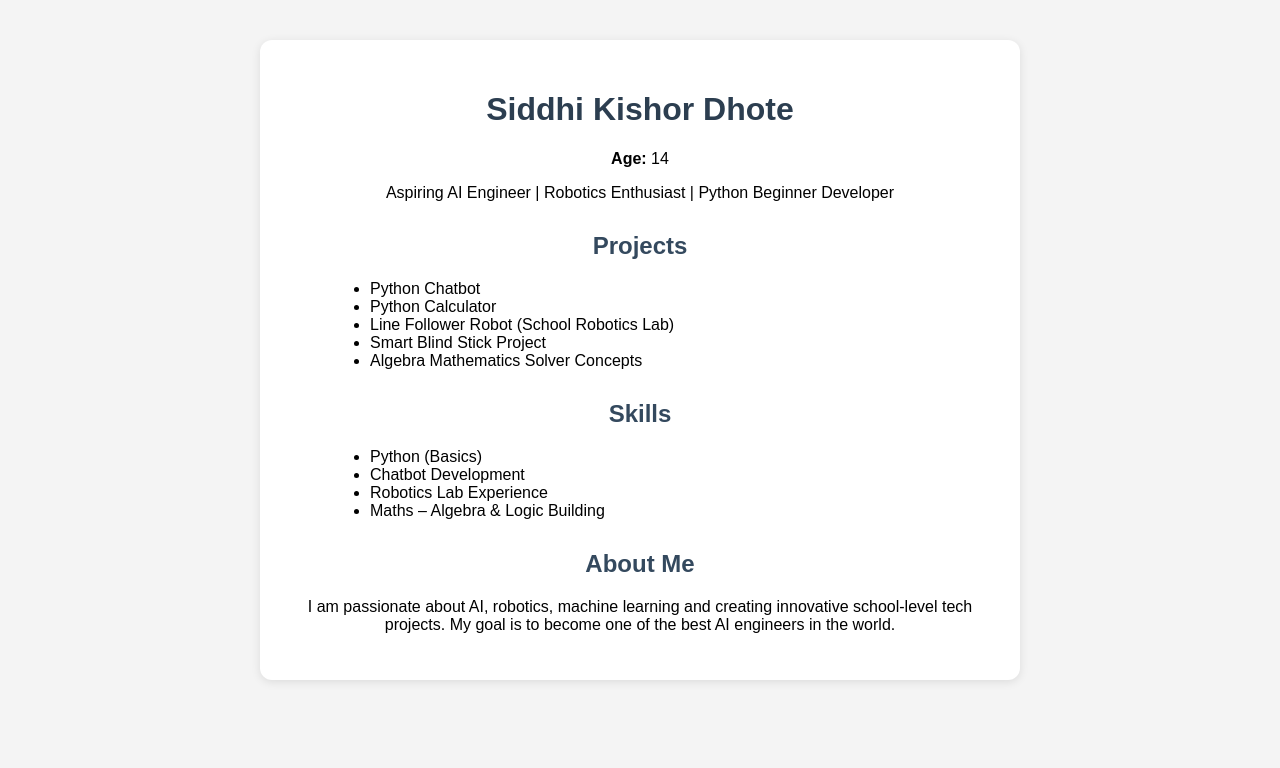
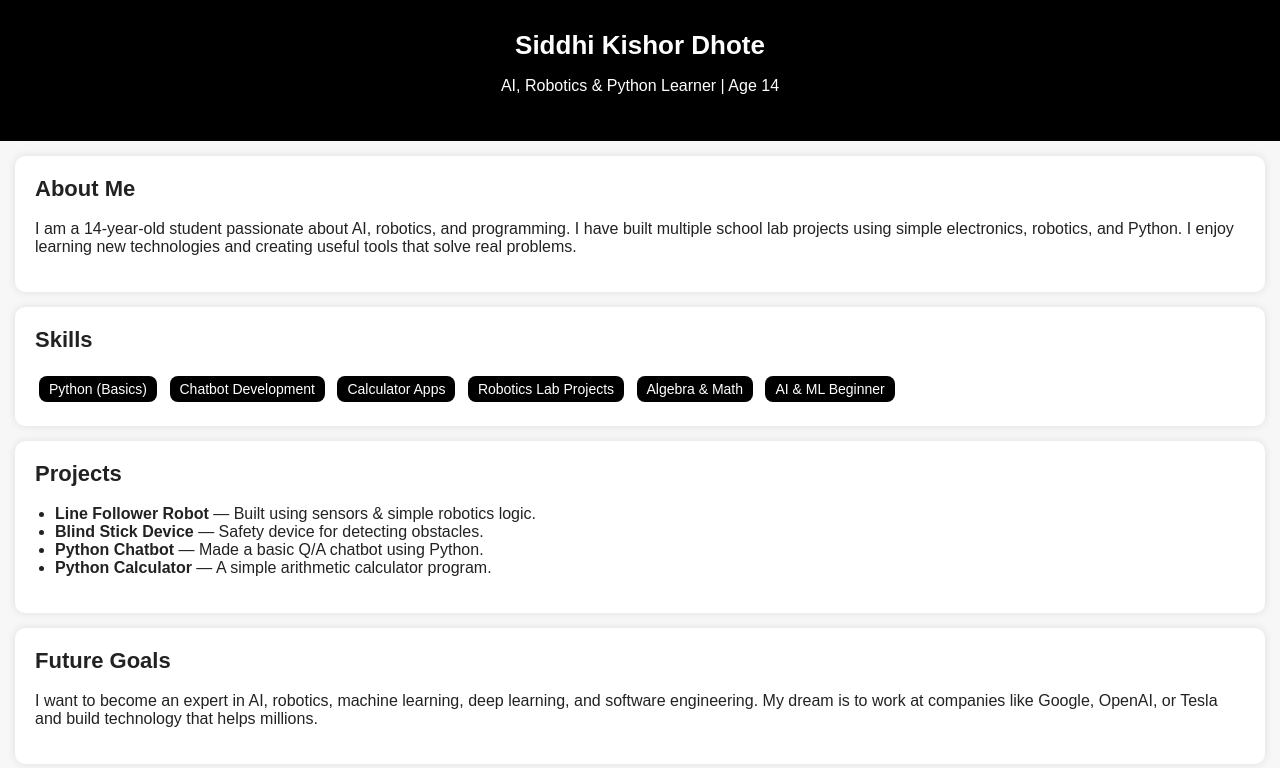
Before and after one commit to siddhidhote3-droid/siddhidhote3-github.io, a plain HTML site: page Index.html in a window 1280 px wide. Drawn offline with Linux system fonts and the light colour scheme.

Commit message:
Enhance portfolio layout and content
Updated the portfolio page with improved styling and content. Revised project descriptions and added a new 'About Me' section.

```diff
--- a/Index.html
+++ b/Index.html
@@ -1,69 +1,95 @@
-<!DOCTYPE html>
+ <!DOCTYPE html>
 <html lang="en">
 <head>
     <meta charset="UTF-8">
     <meta name="viewport" content="width=device-width, initial-scale=1.0">
-    <title>Siddhi Kishor Dhote – Portfolio</title>
+    <title>Siddhi Kishor Dhote — Portfolio</title>
     <style>
         body {
             font-family: Arial, sans-serif;
-            background: #f4f4f4;
             margin: 0;
             padding: 0;
+            background: #f7f7f7;
+            color: #222;
+        }
+        header {
+            background: #000;
+            color: #fff;
+            padding: 30px 20px;
             text-align: center;
         }
-        .container {
-            background: white;
-            padding: 30px;
-            margin: 40px auto;
-            width: 85%;
-            max-width: 700px;
-            border-radius: 12px;
-            box-shadow: 0 2px 10px rgba(0,0,0,0.1);
+        h1 {
+            margin: 0;
+            font-size: 26px;
         }
-        h1 {
-            color: #2c3e50;
+        section {
+            padding: 20px;
+            margin: 15px;
+            background: #fff;
+            border-radius: 10px;
+            box-shadow: 0 0 8px rgba(0,0,0,0.1);
         }
         h2 {
-            color: #34495e;
-            margin-top: 30px;
+            margin-top: 0;
+            font-size: 22px;
         }
         ul {
-            text-align: left;
-            margin-left: 40px;
+            padding-left: 20px;
+        }
+        .tag {
+            display: inline-block;
+            background: #000;
+            color: #fff;
+            padding: 5px 10px;
+            margin: 4px;
+            border-radius: 8px;
+            font-size: 14px;
         }
     </style>
 </head>
 <body>
 
-<div class="container">
+<header>
     <h1>Siddhi Kishor Dhote</h1>
-    <p><strong>Age:</strong> 14</p>
-    <p>Aspiring AI Engineer | Robotics Enthusiast | Python Beginner Developer</p>
+    <p>AI, Robotics & Python Learner | Age 14</p>
+</header>
 
+<section>
+    <h2>About Me</h2>
+    <p>
+        I am a 14-year-old student passionate about AI, robotics, and programming.
+        I have built multiple school lab projects using simple electronics, robotics,
+        and Python. I enjoy learning new technologies and creating useful tools that solve real problems.
+    </p>
+</section>
+
+<section>
+    <h2>Skills</h2>
+    <span class="tag">Python (Basics)</span>
+    <span class="tag">Chatbot Development</span>
+    <span class="tag">Calculator Apps</span>
+    <span class="tag">Robotics Lab Projects</span>
+    <span class="tag">Algebra & Math</span>
+    <span class="tag">AI & ML Beginner</span>
+</section>
+
+<section>
     <h2>Projects</h2>
     <ul>
-        <li>Python Chatbot</li>
-        <li>Python Calculator</li>
-        <li>Line Follower Robot (School Robotics Lab)</li>
-        <li>Smart Blind Stick Project</li>
-        <li>Algebra Mathematics Solver Concepts</li>
+        <li><strong>Line Follower Robot</strong> — Built using sensors & simple robotics logic.</li>
+        <li><strong>Blind Stick Device</strong> — Safety device for detecting obstacles.</li>
+        <li><strong>Python Chatbot</strong> — Made a basic Q/A chatbot using Python.</li>
+        <li><strong>Python Calculator</strong> — A simple arithmetic calculator program.</li>
     </ul>
+</section>
 
-    <h2>Skills</h2>
-    <ul>
-        <li>Python (Basics)</li>
-        <li>Chatbot Development</li>
-        <li>Robotics Lab Experience</li>
-        <li>Maths – Algebra & Logic Building</li>
-    </ul>
-
-    <h2>About Me</h2>
+<section>
+    <h2>Future Goals</h2>
     <p>
-        I am passionate about AI, robotics, machine learning and creating innovative school-level tech projects.
-        My goal is to become one of the best AI engineers in the world.
+        I want to become an expert in AI, robotics, machine learning, deep learning, and software engineering.
+        My dream is to work at companies like Google, OpenAI, or Tesla and build technology that helps millions.
     </p>
-</div>
+</section>
 
 </body>
-  </html>
+        </html>
```
